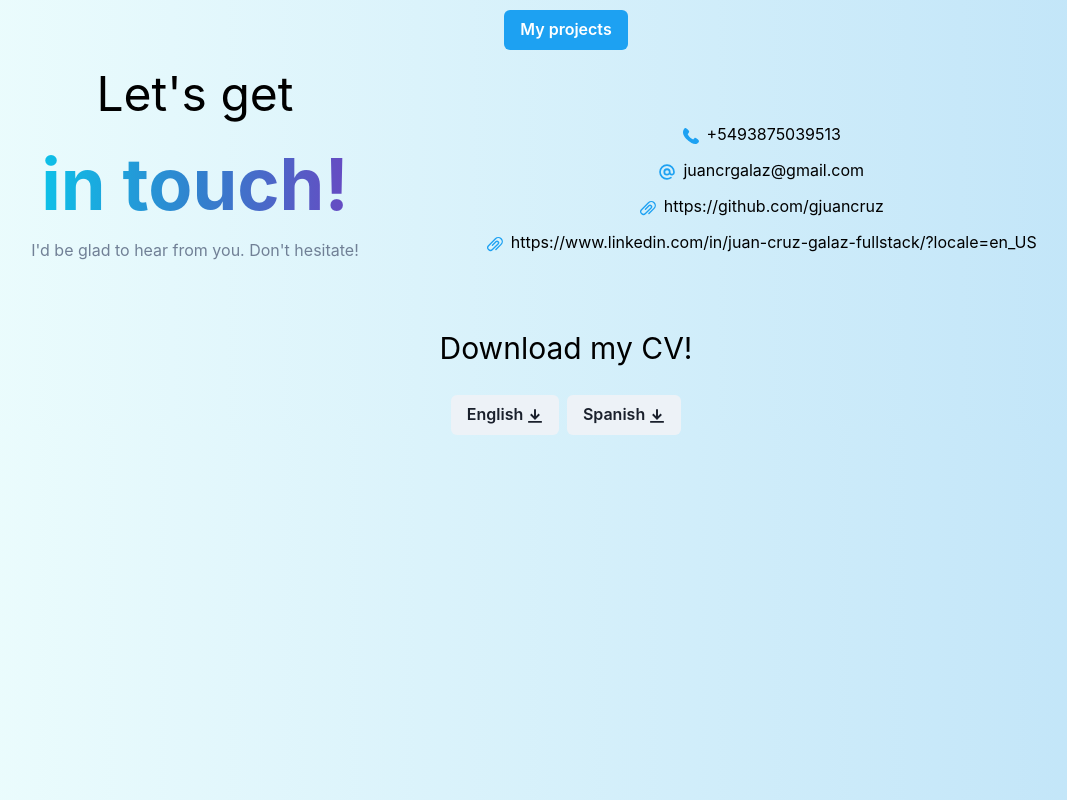
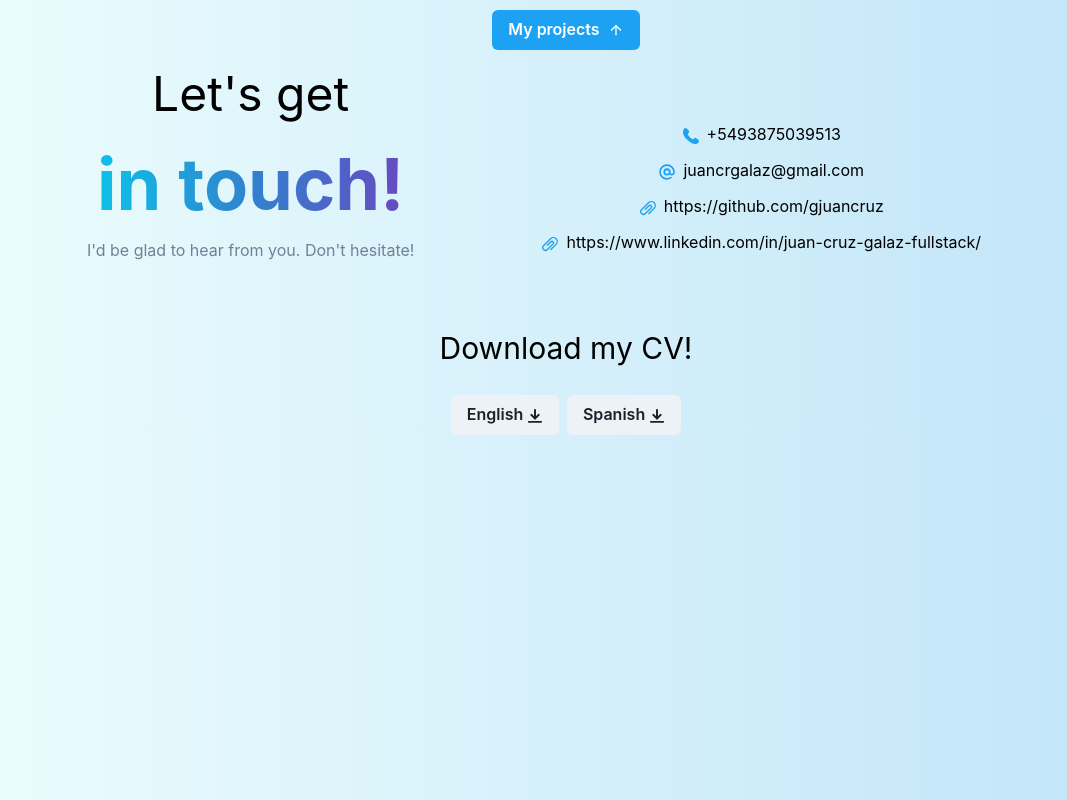
Before and after one commit to gjuancruz/portfolio, a React (Create React App) app: page /red in a window 1280 px wide. Shown: the whole page, without its empty margins (74-1141 px from the left). Built offline with nearby package versions, Linux system fonts and the light colour scheme.

Commit message:
arrow icons

```diff
--- a/src/pages/Blue.jsx
+++ b/src/pages/Blue.jsx
@@ -3,7 +3,7 @@ import { Link } from "react-router-dom";
 import { motion } from 'framer-motion'
 import styles from './Blue.module.css'
 import { Box, Button, Flex, Stack, Text, useMediaQuery, Tabs, TabList, TabPanels, Tab, TabPanel, Image, useBoolean, VStack, HStack, Icon } from "@chakra-ui/react"
-import {ArrowForwardIcon, ArrowBackIcon} from '@chakra-ui/icons'
+import {ArrowForwardIcon, ArrowBackIcon, ArrowUpIcon, ArrowDownIcon} from '@chakra-ui/icons'
 import mooncinemaimg from '../assets/moon-cinema-0.jpg'
 import appetiteimg from '../assets/pi-foods-0.jpg'
 import appetiteimg2 from '../assets/pi-foods-1.jpg'
@@ -24,7 +24,7 @@ const Blue = () => {
             <Stack>
                 <Flex alignSelf='center'>
                     <Link to='/'>
-                        <Button colorScheme='twitter' variant='solid' >My bio</Button>
+                        <Button colorScheme='twitter' variant='solid' >My bio  <Icon as={ArrowUpIcon} /></Button>
                     </Link>
                 </Flex>
                 <Flex direction={isNotSmallerScreen ? "row" : "column"}
@@ -88,7 +88,7 @@ const Blue = () => {
                 </Tabs>
                 <Flex alignSelf='center'>
                     <Link to='/red'>
-                        <Button colorScheme='twitter' variant='solid' m='2'>Contact</Button>
+                        <Button colorScheme='twitter' variant='solid' m='2'>Contact  <Icon as={ArrowDownIcon} /></Button>
                     </Link>
                 </Flex>
             </Stack>
--- a/src/pages/Landing.jsx
+++ b/src/pages/Landing.jsx
@@ -2,7 +2,7 @@ import React from 'react';
 import { AnimatePresence, motion } from 'framer-motion'
 import { Link } from "react-router-dom";
 import styles from './Landing.module.css'
-import { Box, Flex, Image, Stack, Text, useMediaQuery, Circle, Button, HStack, UnorderedList, ListItem, List, VStack, useDisclosure } from "@chakra-ui/react"
+import { Box, Flex, Image, Stack, Text, useMediaQuery, Circle, Button, HStack, UnorderedList, ListItem, List, VStack, useDisclosure, Icon } from "@chakra-ui/react"
 import {
     Modal,
     ModalOverlay,
@@ -12,6 +12,7 @@ import {
     ModalBody,
     ModalCloseButton,
 } from '@chakra-ui/react'
+import {ArrowForwardIcon, ArrowBackIcon, ArrowUpIcon, ArrowDownIcon} from '@chakra-ui/icons'
 import image from '../assets/100711449.jpg'
 import csslogo from '../assets/csss.png'
 import jslogo from '../assets/js.png'
@@ -121,7 +122,7 @@ const Landing = () => {
                 }
                 <Flex alignSelf="center" p='10'>
                     <Link to="/blue">
-                        <Button colorScheme='twitter' variant='solid'>My projects</Button>
+                        <Button colorScheme='twitter' variant='solid'>My projects  <Icon as={ArrowDownIcon} /></Button>
                     </Link>
                 </Flex>
             </Stack>
--- a/src/pages/Red.jsx
+++ b/src/pages/Red.jsx
@@ -6,7 +6,7 @@ import styles from './Landing.module.css'
 import {
     Box, Flex, Image, Stack, Text, useMediaQuery, Circle, Button, HStack, List, ListItem, ListIcon, Link as ChakraLink, Icon, useDisclosure
 } from "@chakra-ui/react"
-import { PhoneIcon, AtSignIcon, AttachmentIcon, DownloadIcon } from '@chakra-ui/icons'
+import { PhoneIcon, AtSignIcon, AttachmentIcon, DownloadIcon, ArrowUpIcon } from '@chakra-ui/icons'
 import image from '../assets/100711443.jpg'
 import pdfen from '../assets/JUAN CRUZ GALAZ - CV - DEVELOPER.pdf'
 import pdfes from '../assets/JUAN CRUZ GALAZ - CV - DEVELOPER (spanish).pdf'
@@ -27,7 +27,7 @@ const Red = () => {
             <Stack >
                 <Flex alignSelf="center">
                     <Link to="/blue">
-                        <Button colorScheme='twitter' variant='solid'>My projects</Button>
+                        <Button colorScheme='twitter' variant='solid'>My projects  <Icon as={ArrowUpIcon} /></Button>
                     </Link>
                 </Flex>
                 <Flex direction={isNotSmallerScreen ? "row" : "column"}
@@ -76,7 +76,7 @@ const Red = () => {
                             {/* You can also use custom icons from react-icons */}
                             <ListItem>
                                 <ListIcon as={AttachmentIcon} color='#1DA1F2' />
-                                <ChakraLink>https://www.linkedin.com/in/juan-cruz-galaz-fullstack/?locale=en_US</ChakraLink>
+                                <ChakraLink>https://www.linkedin.com/in/juan-cruz-galaz-fullstack/</ChakraLink>
                             </ListItem>
                         </List>
 
```
